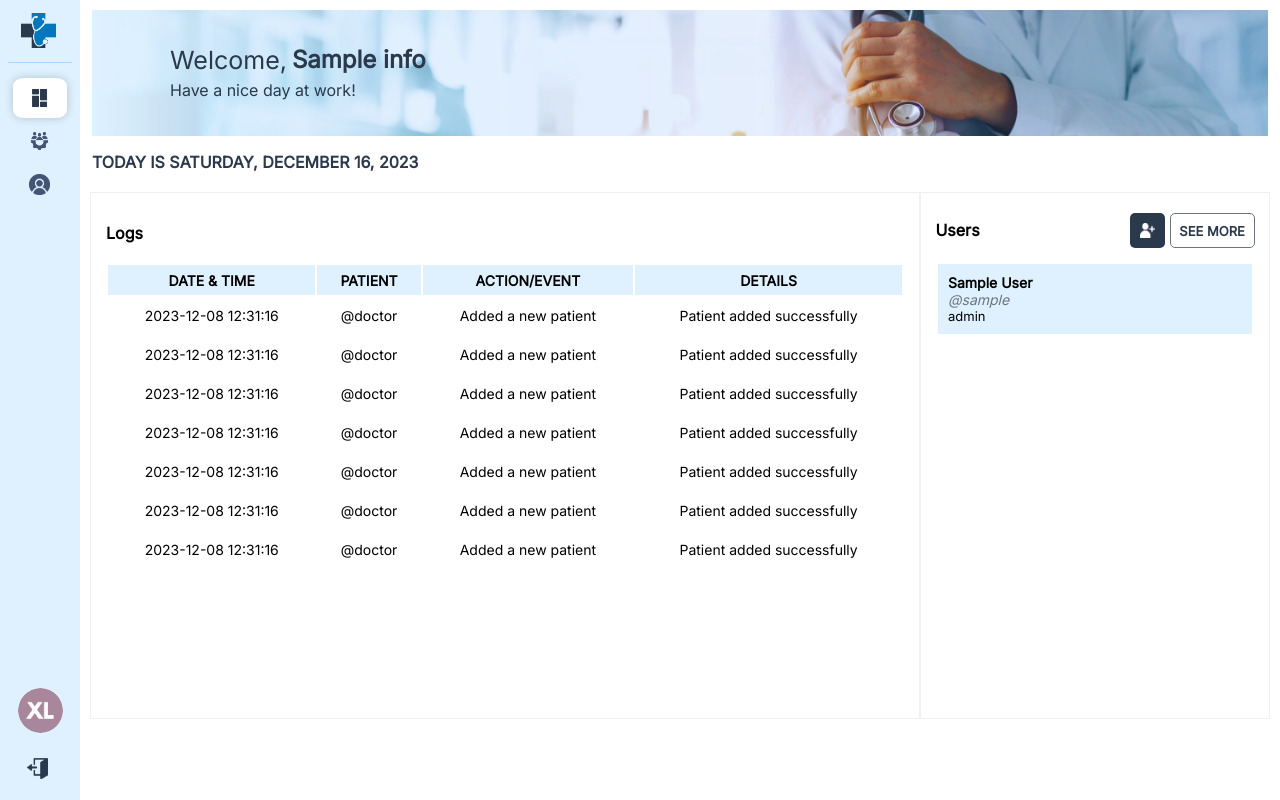
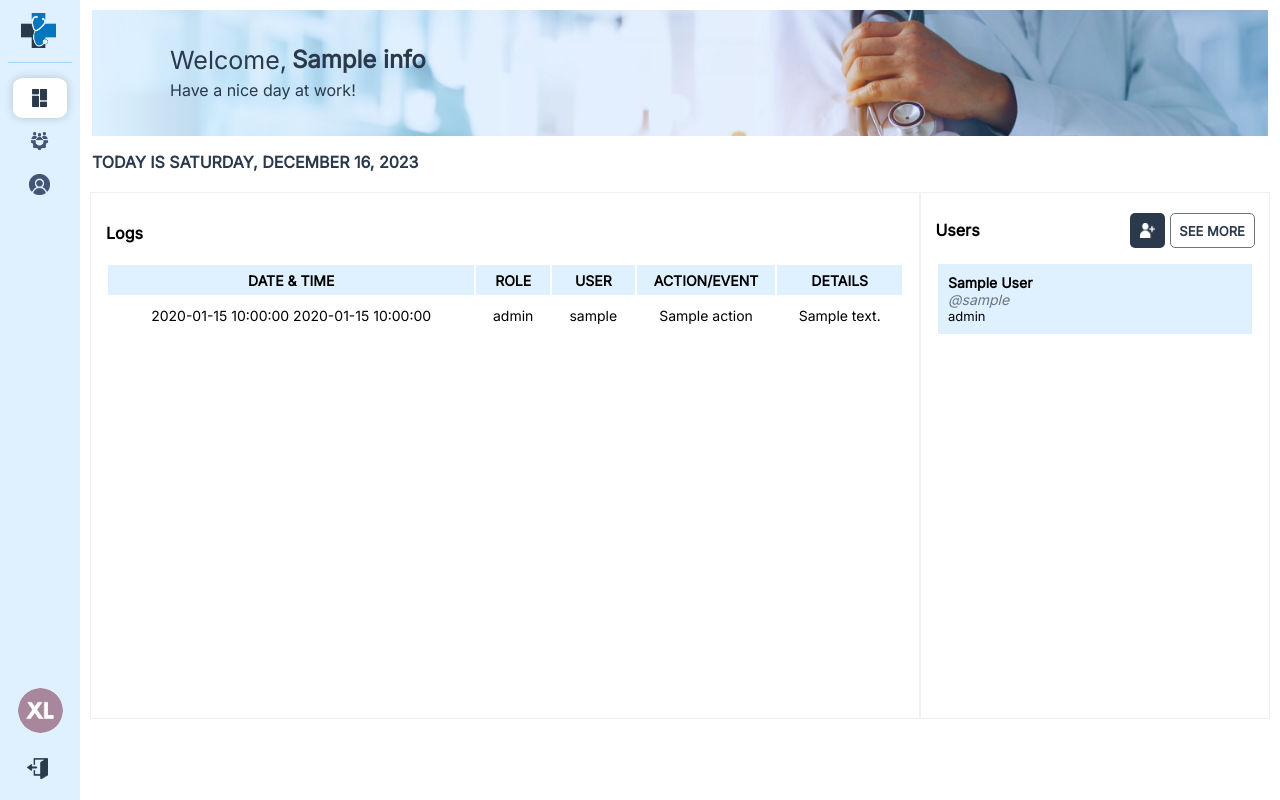
Before and after one commit to kycx0236/Clinical-Management-System, a Flask app: template app/templates/admin/dashboard.html in a window 1280 px wide. Run offline with Flask 3, Linux system fonts and the light colour scheme; the template is opened without the code that fills it: most values are stand-ins (such as "Sample title", 1, 10 or a date in 2020).

Commit message:
modify dashboard for logs

```diff
--- a/app/templates/admin/dashboard.html
+++ b/app/templates/admin/dashboard.html
@@ -67,89 +67,21 @@
                         <table class="logs_table">
                             <thead>
                                 <th>DATE & TIME</th>
-                                <th>PATIENT</th>
+                                <th>ROLE</th>
+                                <th>USER</th>
                                 <th>ACTION/EVENT</th>
                                 <th>DETAILS</th>
                             </thead>
                             <tbody>
-                                <tr>
-                                    <td>2023-12-08 12:31:16</td>
-                                    <td>@doctor</td>
-                                    <td>Added a new patient</td>
-                                    <td>Patient added successfully</td>
-                                </tr>
-                                <tr>
-                                    <td>2023-12-08 12:31:16</td>
-                                    <td>@doctor</td>
-                                    <td>Added a new patient</td>
-                                    <td>Patient added successfully</td>
-                                </tr>
-                                <tr>
-                                    <td>2023-12-08 12:31:16</td>
-                                    <td>@doctor</td>
-                                    <td>Added a new patient</td>
-                                    <td>Patient added successfully</td>
-                                </tr>
-                                <tr>
-                                    <td>2023-12-08 12:31:16</td>
-                                    <td>@doctor</td>
-                                    <td>Added a new patient</td>
-                                    <td>Patient added successfully</td>
-                                </tr>
-                                <tr>
-                                    <td>2023-12-08 12:31:16</td>
-                                    <td>@doctor</td>
-                                    <td>Added a new patient</td>
-                                    <td>Patient added successfully</td>
-                                </tr>
-                                <tr>
-                                    <td>2023-12-08 12:31:16</td>
-                                    <td>@doctor</td>
-                                    <td>Added a new patient</td>
-                                    <td>Patient added successfully</td>
-                                </tr>
-                                <tr>
-                                    <td>2023-12-08 12:31:16</td>
-                                    <td>@doctor</td>
-                                    <td>Added a new patient</td>
-                                    <td>Patient added successfully</td>
-                                </tr>
-                                <tr>
-                                    <td>2023-12-08 12:31:16</td>
-                                    <td>@doctor</td>
-                                    <td>Added a new patient</td>
-                                    <td>Patient added successfully</td>
-                                </tr>
-                                <tr>
-                                    <td>2023-12-08 12:31:16</td>
-                                    <td>@doctor</td>
-                                    <td>Added a new patient</td>
-                                    <td>Patient added successfully</td>
-                                </tr>
-                                <tr>
-                                    <td>2023-12-08 12:31:16</td>
-                                    <td>@doctor</td>
-                                    <td>Added a new patient</td>
-                                    <td>Patient added successfully</td>
-                                </tr>
-                                <tr>
-                                    <td>2023-12-08 12:31:16</td>
-                                    <td>@doctor</td>
-                                    <td>Added a new patient</td>
-                                    <td>Patient added successfully</td>
-                                </tr>
-                                <tr>
-                                    <td>2023-12-08 12:31:16</td>
-                                    <td>@doctor</td>
-                                    <td>Added a new patient</td>
-                                    <td>Patient added successfully</td>
-                                </tr>
-                                <tr>
-                                    <td>2023-12-08 12:31:16</td>
-                                    <td>@doctor</td>
-                                    <td>Added a new patient</td>
-                                    <td>Patient added successfully</td>
-                                </tr>
+                                {% for log in logs %}
+                                    <tr>
+                                        <td>{{ log.log_date }} {{ log.log_time }}</td>
+                                        <td>{{ log.role }}</td>
+                                        <td>{{ log.username }}</td>
+                                        <td>{{ log.action }}</td>
+                                        <td>{{ log.details }}</td>
+                                    </tr>
+                                {% endfor %}
                             </tbody>
                         </table>
                     </div>
```
